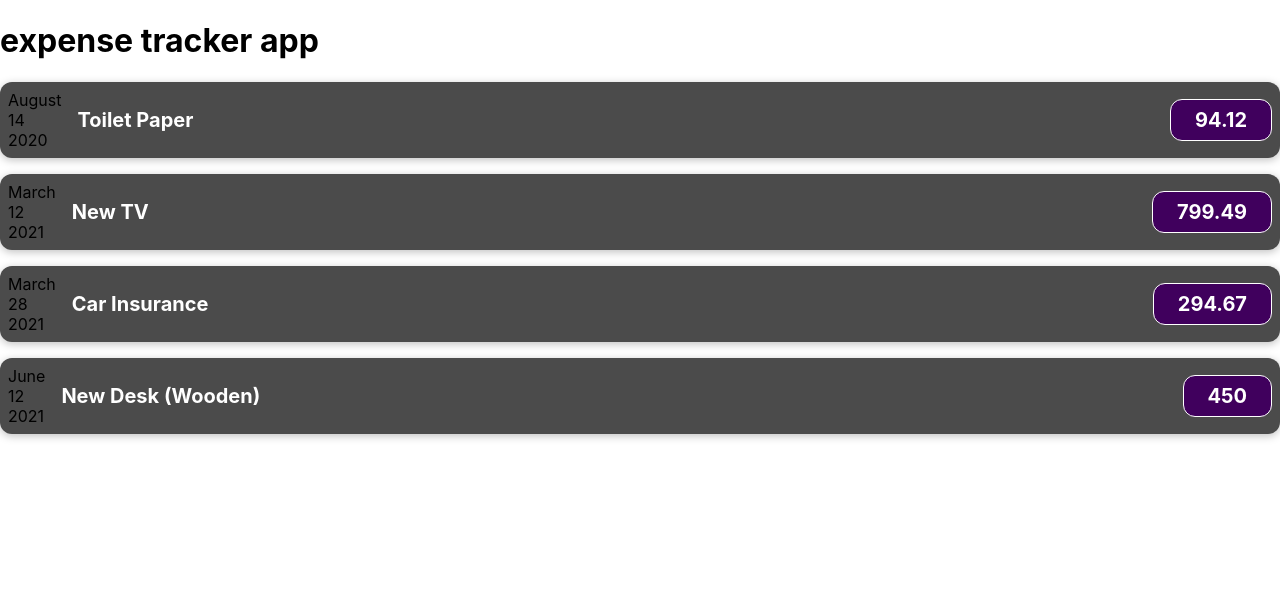
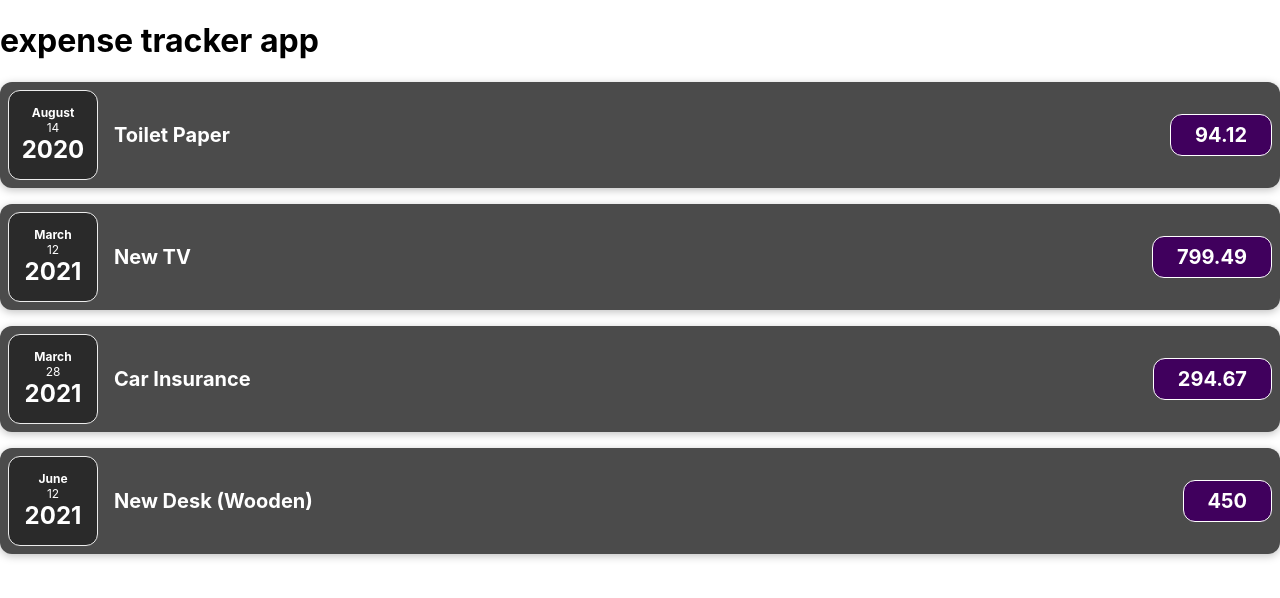
Before and after one commit to uzairqq/expense-tracker-app, a React (Create React App) app: page / in a window 1280 px wide. Shown: the top 598 px of the page. Built offline with nearby package versions, Linux system fonts and the light colour scheme.

Commit message:
Splitting Date into Expense Date, Splitting Into Multiple Components

```diff
--- /dev/null
+++ b/src/components/ExpenseDate.css
@@ -0,0 +1,26 @@
+.expense-date {
+  display: flex;
+  flex-direction: column;
+  width: 5.5rem;
+  height: 5.5rem;
+  border: 1px solid #ececec;
+  background-color: #2a2a2a;
+  color: white;
+  border-radius: 12px;
+  align-items: center;
+  justify-content: center;
+}
+
+.expense-date__month {
+  font-size: 0.75rem;
+  font-weight: bold;
+}
+
+.expense-date__year {
+  font-size: 0.75rem;
+}
+
+.expense-date__day {
+  font-size: 1.5rem;
+  font-weight: bold;
+}
--- /dev/null
+++ b/src/components/ExpenseDate.js
@@ -0,0 +1,16 @@
+import "./ExpenseDate.css";
+
+const ExpenseDate = (props) => {
+  const month = props.date.toLocaleString("en-US", { month: "long" });
+  const day = props.date.toLocaleString("en-US", { day: "2-digit" });
+  const year = props.date.getFullYear();
+  return (
+    <div className="expense-date">
+      <div className="expense-date__month">{month}</div>
+      <div className="expense-date__year">{day}</div>
+      <div className="expense-date__day">{year}</div>
+    </div>
+  );
+};
+
+export default ExpenseDate;
--- a/src/components/ExpenseItem.js
+++ b/src/components/ExpenseItem.js
@@ -1,17 +1,10 @@
+import ExpenseDate from "./ExpenseDate";
 import "./ExpenseItem.css";
 
 const ExpenseItem = (props) => {
-  const month = props.date.toLocaleString("en-US", { month: "long" });
-  const day = props.date.toLocaleString("en-US", { day: "2-digit" });
-  const year = props.date.getFullYear();
-
   return (
     <div className="expense-item">
-      <div>
-        <div>{month}</div>
-        <div>{day}</div>
-        <div>{year}</div>
-      </div>
+      <ExpenseDate date={props.date} />
       <div className="expense-item__description">
         <h2>{props.title}</h2>
         <div className="expense-item__price">{props.amount}</div>
```
